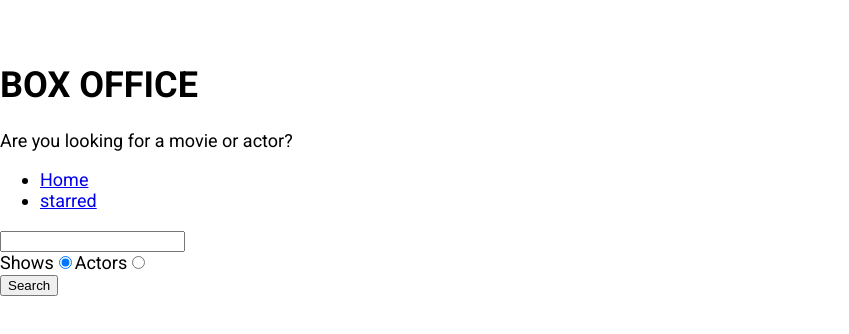
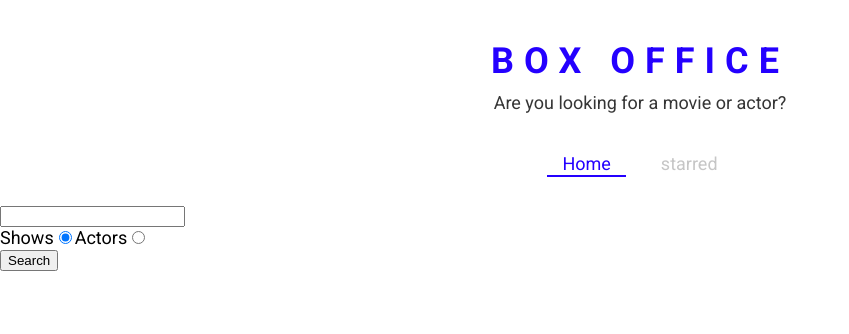
Before and after one commit to 20bcs2157/box-office, a React (Create React App) app: page / in a window 1280 px wide. Shown: the top 334 px of the page, without its empty margins (0-849 px from the left). Built offline with nearby package versions, Linux system fonts and the light colour scheme.

Commit message:
defined theme for styled components and created few styled components

```diff
--- a/src/App.js
+++ b/src/App.js
@@ -1,12 +1,22 @@
 import React from 'react';
 import { Switch, Route } from 'react-router-dom';
+import { ThemeProvider } from 'styled-components';
 
 import Home from './pages/Home';
 import Show from './pages/Show';
 import Starred from './pages/Starred';
 
+const theme = {
+  mainColors: {
+    blue: '#2400ff',
+    gray: '#c6c6c6',
+    dark: '#353535',
+  },
+};
+
 function App() {
   return (
+    <ThemeProvider theme={theme}>
       <Switch>
         <Route exact path="/">
           <Home />
@@ -24,6 +34,7 @@
           <div>Not found</div>
         </Route>
       </Switch>
+    </ThemeProvider>
   );
 }
 
--- a/src/components/Navs.js
+++ b/src/components/Navs.js
@@ -1,20 +1,29 @@
 import React from 'react';
-import { Link } from 'react-router-dom';
+import { useLocation } from 'react-router-dom';
+
+import { NavList, LinkStyled } from './Navs.styled';
 
 const LINKS = [
   { to: '/', text: 'Home' },
   { to: '/starred', text: 'starred' },
 ];
 const Navs = () => {
+  const location = useLocation();
+
   return (
     <div>
-      <ul>
+      <NavList>
         {LINKS.map(item => (
           <li key={item.to}>
-            <Link to={item.to}>{item.text}</Link>
+            <LinkStyled
+              to={item.to}
+              className={item.to === location.pathname ? 'active' : ''}
+            >
+              {item.text}
+            </LinkStyled>
           </li>
         ))}
-      </ul>
+      </NavList>
     </div>
   );
 };
--- /dev/null
+++ b/src/components/Navs.styled.js
@@ -0,0 +1,41 @@
+import styled from 'styled-components';
+import { Link } from 'react-router-dom';
+
+export const NavList = styled.ul`
+  display: flex;
+  justify-content: center;
+  list-style: none;
+  margin: 0 0 30px;
+  padding: 0;
+`;
+
+export const LinkStyled = styled(Link)`
+  margin: 0 10px;
+  padding: 3px 15px;
+  position: relative;
+  text-decoration: none;
+  color: ${({ theme }) => theme.mainColors.gray};
+  &.active {
+    color: ${({ theme }) => theme.mainColors.blue};
+    &:after {
+      content: '';
+      position: absolute;
+      display: block;
+      height: 2px;
+      left: 0%;
+      bottom: 0;
+      background-color: ${({ theme }) => theme.mainColors.blue};
+      animation: slide-in 0.3s ease-in forwards;
+      @keyframes slide-in {
+        from {
+          left: 50%;
+          width: 0;
+        }
+        to {
+          left: 0%;
+          width: 100%;
+        }
+      }
+    }
+  }
+`;
--- a/src/components/Title.js
+++ b/src/components/Title.js
@@ -1,11 +1,12 @@
 import React from 'react';
+import { TitleWrapper } from './Title.styled';
 
 const Title = ({ title, subtitle }) => {
   return (
-    <div>
+    <TitleWrapper>
       <h1>{title}</h1>
       <p>{subtitle}</p>
-    </div>
+    </TitleWrapper>
   );
 };
 
--- /dev/null
+++ b/src/components/Title.styled.js
@@ -0,0 +1,18 @@
+import styled from 'styled-components';
+
+export const TitleWrapper = styled.div`
+  text-align: center;
+  margin: 0 0 40px;
+
+  h1 {
+    color: ${({ theme }) => theme.mainColors.blue};
+    letter-spacing: 10px;
+    text-transform: uppercase;
+    margin: 0 0 10px;
+  }
+
+  p {
+    color: ${({ theme }) => theme.mainColors.dark};
+    margin: 0;
+  }
+`;
--- a/src/misc/custom-hooks.js
+++ b/src/misc/custom-hooks.js
@@ -1,4 +1,5 @@
 import { useReducer, useEffect, useState } from 'react';
+import { apiGet } from './config';
 
 function showsReducer(prevState, action) {
   switch (action.type) {
@@ -47,3 +48,48 @@
 
   return [input, setPersisitedInput];
 }
+
+const reducer = (prevState, action) => {
+  switch (action.type) {
+    case 'FETCH_SUCCESS': {
+      return { isloading: false, error: null, show: action.show };
+    }
+
+    case 'FETCH_FAILED': {
+      return { ...prevState, isloading: false, error: action.error };
+    }
+
+    default:
+      return prevState;
+  }
+};
+
+export function useShow(showId) {
+  const [state, dispatch] = useReducer(reducer, {
+    show: null,
+    isloading: true,
+    error: null,
+  });
+
+  useEffect(() => {
+    let isMounted = true;
+
+    apiGet(`/shows/${showId}?embed[]=seasons&embed[]=cast`)
+      .then(results => {
+        if (isMounted) {
+          dispatch({ type: 'FETCH_SUCCESS', show: results });
+        }
+      })
+      .catch(err => {
+        if (isMounted) {
+          dispatch({ type: 'FETCH_FAILED', error: err.message });
+        }
+      });
+
+    return () => {
+      isMounted = false;
+    };
+  }, [showId]);
+
+  return state;
+}
```
Lines whose indentation alone changed are shown as unchanged.
